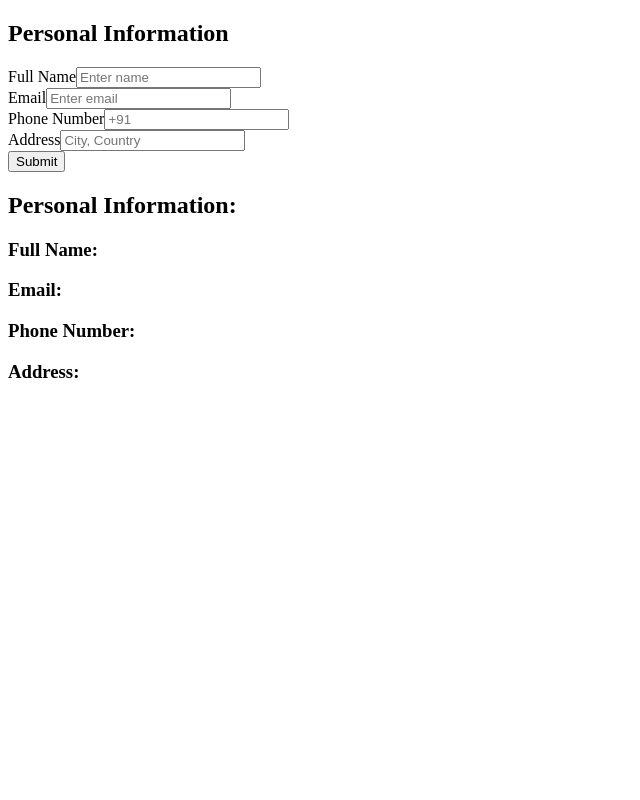
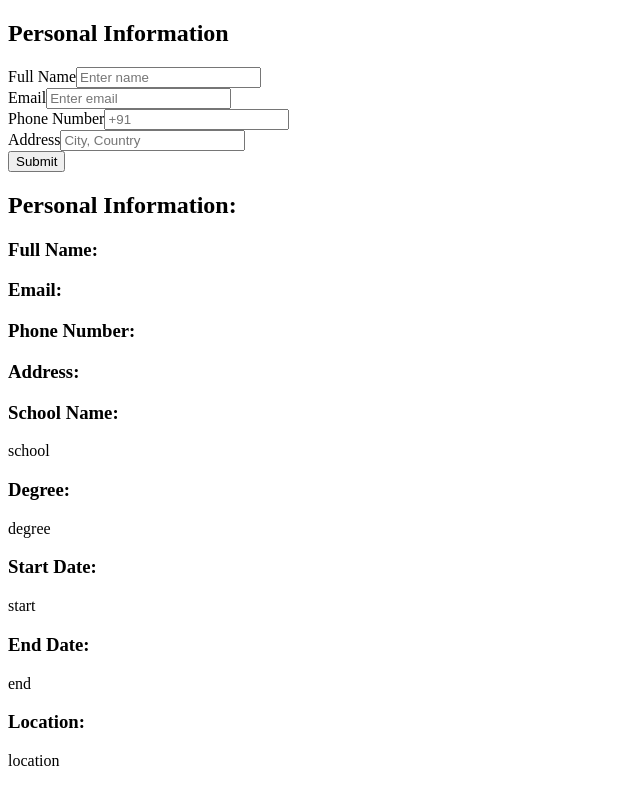
Before and after one commit to Goooble/odin-resume, a React (Vite) app: page / in a window 1280 px wide. Shown: the whole page, without its empty margins (0-640 px from the left). Built offline with nearby package versions, Linux system fonts and the light colour scheme.

Commit message:
feat: display function for Education

```diff
--- a/src/App.jsx
+++ b/src/App.jsx
@@ -1,21 +1,27 @@
-import { useState } from 'react'
-import PIEdit from './PIEdit'
-import Resume from './Resume'
+import { useState } from "react";
+import PIEdit from "./PIEdit";
+import InputField from "./InputField";
+import Resume from "./Resume";
+import EducationEdit from "./EducationEdit";
 
 // import './App.css'
 
 function App() {
-  const [data, setData] = useState(
-    {
-      PI: {0:"", 1:"", 2:"", 3:""}
-    }
-  )
+  const [data, setData] = useState({
+    PI: { 0: "", 1: "", 2: "", 3: "" },
+    degree: {
+      0: { 0: "school", 1: "degree", 2: "start", 3: "end", 4: "location" },
+    },
+  });
   return (
-  <>
-  <PIEdit data={data} setData={setData}></PIEdit>
-  <Resume data={data}></Resume>
-  </>
-  )
+    <>
+      <div className="edit-container">
+        <PIEdit data={data} setData={setData}></PIEdit>
+
+      </div>
+      <Resume data={data}></Resume>
+    </>
+  );
 }
 
-export default App
+export default App;
--- /dev/null
+++ b/src/EducationBlock.jsx
@@ -0,0 +1,28 @@
+function EducationBlock({ data, id }) {
+  return (
+    <div className="degree-cont">
+      <div className="school-name">
+        <h3>School Name:</h3>
+        <p>{data.degree[id][0]}</p>
+      </div>
+      <div className="degree">
+        <h3>Degree:</h3>
+        <p>{data.degree[id][1]}</p>
+      </div>
+      <div className="start-date">
+        <h3>Start Date:</h3>
+        <p>{data.degree[id][2]}</p>
+      </div>
+      <div className="end-date">
+        <h3>End Date:</h3>
+        <p>{data.degree[id][3]}</p>
+      </div>
+      <div className="location">
+        <h3>Location:</h3>
+        <p>{data.degree[id][4]}</p>
+      </div>
+    </div>
+  );
+}
+
+export default EducationBlock;
--- a/src/Resume.jsx
+++ b/src/Resume.jsx
@@ -1,6 +1,8 @@
-function Resume({data}){
+import EducationBlock from "./EducationBlock";
+function Resume({ data }) {
   return (
     <div className="resume">
+      <div className="pi-class">
         <h2>Personal Information: </h2>
         <div className="full-name">
           <h3>Full Name:</h3>
@@ -18,8 +20,12 @@ function Resume({data}){
           <h3>Address:</h3>
           <p>{data.PI[3]}</p>
         </div>
+        <div className="education-class">
+            <EducationBlock data={data} id={0}></EducationBlock>
         </div>
-    )
+      </div>
+    </div>
+  );
 }
 
 export default Resume;
```
Lines whose indentation alone changed are shown as unchanged.
